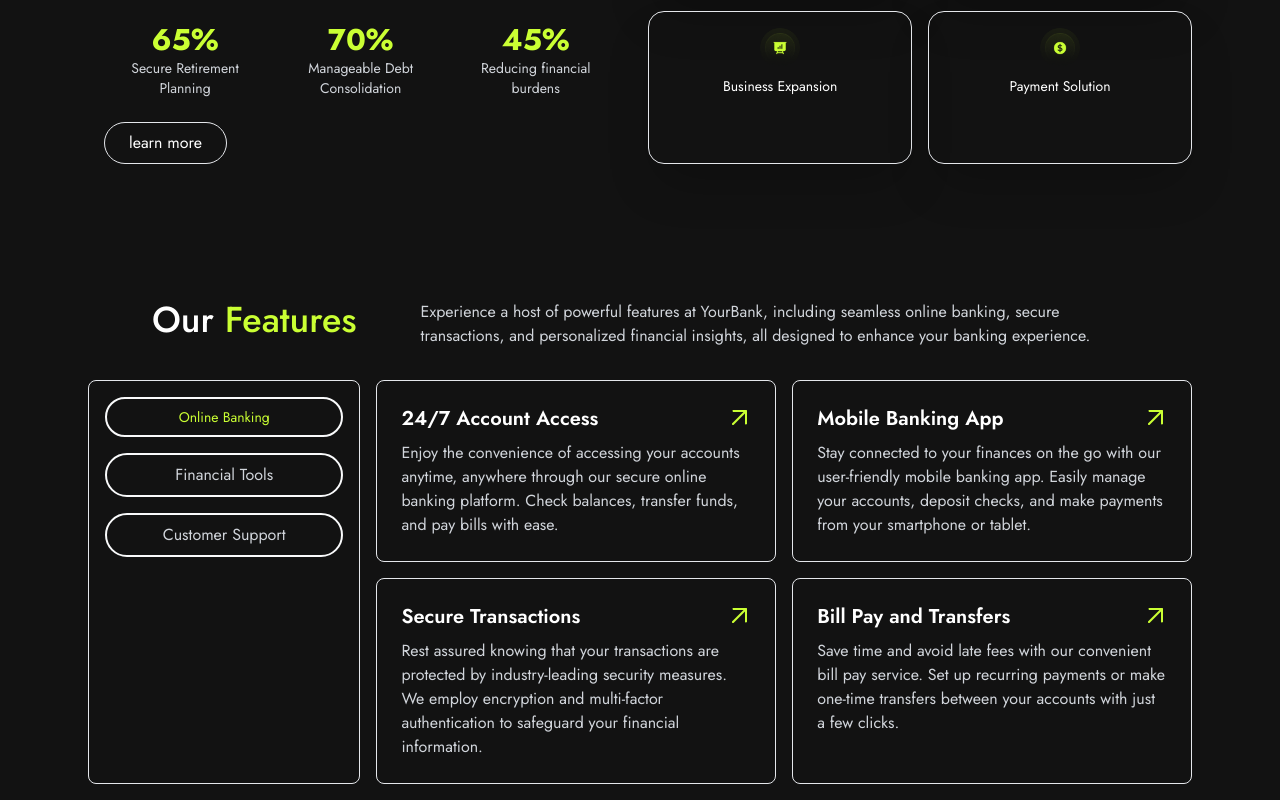
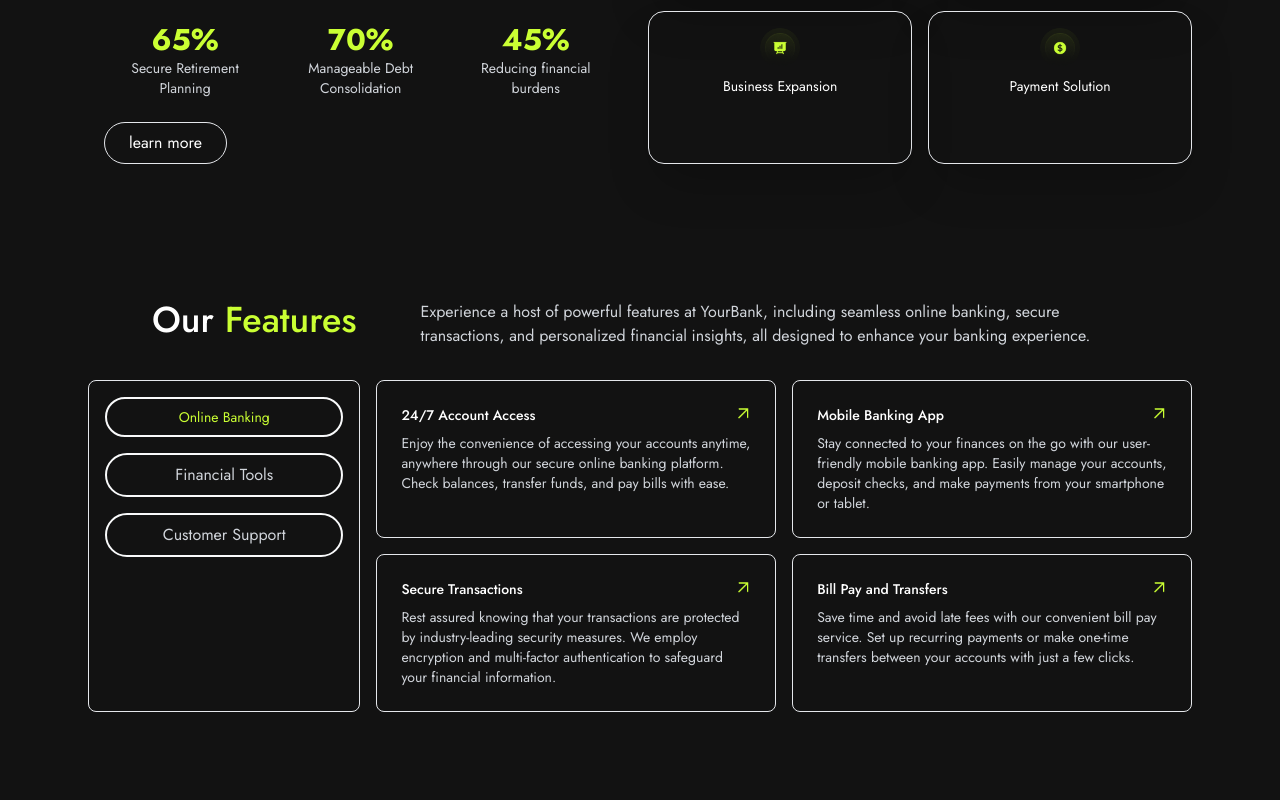
Before and after one commit to Cody-nas/YourBanK-App, a React (Vite) app: page / in a window 1280 px wide. Shown: the part 1786-2586 px from the top of the page. After the commit the page ends 2514 px from the top, so only its background shows below. Built offline with nearby package versions, Linux system fonts and the light colour scheme.

Commit message:
Update OurFeatures.jsx

```diff
--- a/src/components/OurFeatures.jsx
+++ b/src/components/OurFeatures.jsx
@@ -33,31 +33,31 @@
         <div className='md:w-3/4 grid grid-cols-1 md:grid-cols-2 gap-4 mt-4 md:mt-0'>
           <div className='p-6 rounded-lg border'>
             <div className='flex justify-between'>
-              <h3 className="text-xl font-semibold">24/7 Account Access</h3>
-              <img src={arrow} alt="arrow" className='w-6 h-6' />
+              <h2 className="text-sm font-medium">24/7 Account Access</h2>
+              <img src={arrow} alt="arrow" className='w-4 h-4' />
             </div>
-            <p className='mt-2 text-gray-300'>Enjoy the convenience of accessing your accounts anytime, anywhere through our secure online banking platform. Check balances, transfer funds, and pay bills with ease.</p>
+            <p className='mt-2 text-sm text-gray-300'>Enjoy the convenience of accessing your accounts anytime, anywhere through our secure online banking platform. Check balances, transfer funds, and pay bills with ease.</p>
           </div>
           <div className='p-6 rounded-lg border'>
             <div className='flex justify-between'>
-              <h3 className="text-xl font-semibold">Mobile Banking App</h3>
-              <img src={arrow} alt="arrow" className='w-6 h-6' />
+              <h2 className="text-sm font-medium">Mobile Banking App</h2>
+              <img src={arrow} alt="arrow" className='w-4 h-4' />
             </div>
-            <p className='mt-2 text-gray-300'>Stay connected to your finances on the go with our user-friendly mobile banking app. Easily manage your accounts, deposit checks, and make payments from your smartphone or tablet.</p>
+            <p className='mt-2 text-sm text-gray-300'>Stay connected to your finances on the go with our user-friendly mobile banking app. Easily manage your accounts, deposit checks, and make payments from your smartphone or tablet.</p>
           </div>
           <div className='p-6 rounded-lg border'>
             <div className='flex justify-between'>
-              <h3 className="text-xl font-semibold">Secure Transactions</h3>
-              <img src={arrow} alt="arrow" className='w-6 h-6' />
+              <h2 className="text-sm font-medium">Secure Transactions</h2>
+              <img src={arrow} alt="arrow" className='w-4 h-4' />
             </div>
-            <p className='mt-2 text-gray-300'>Rest assured knowing that your transactions are protected by industry-leading security measures. We employ encryption and multi-factor authentication to safeguard your financial information.</p>
+            <p className='mt-2 text-sm text-gray-300'>Rest assured knowing that your transactions are protected by industry-leading security measures. We employ encryption and multi-factor authentication to safeguard your financial information.</p>
           </div>
           <div className='p-6 rounded-lg border'>
             <div className='flex justify-between'>
-              <h3 className="text-xl font-semibold">Bill Pay and Transfers</h3>
-              <img src={arrow} alt="arrow" className='w-6 h-6' />
+              <h2 className="text-sm font-medium">Bill Pay and Transfers</h2>
+              <img src={arrow} alt="arrow" className='w-4 h-4' />
             </div>
-            <p className='mt-2 text-gray-300'>Save time and avoid late fees with our convenient bill pay service. Set up recurring payments or make one-time transfers between your accounts with just a few clicks.</p>
+            <p className='mt-2 text-sm text-gray-300'>Save time and avoid late fees with our convenient bill pay service. Set up recurring payments or make one-time transfers between your accounts with just a few clicks.</p>
           </div>
         </div>
       </div>
```
